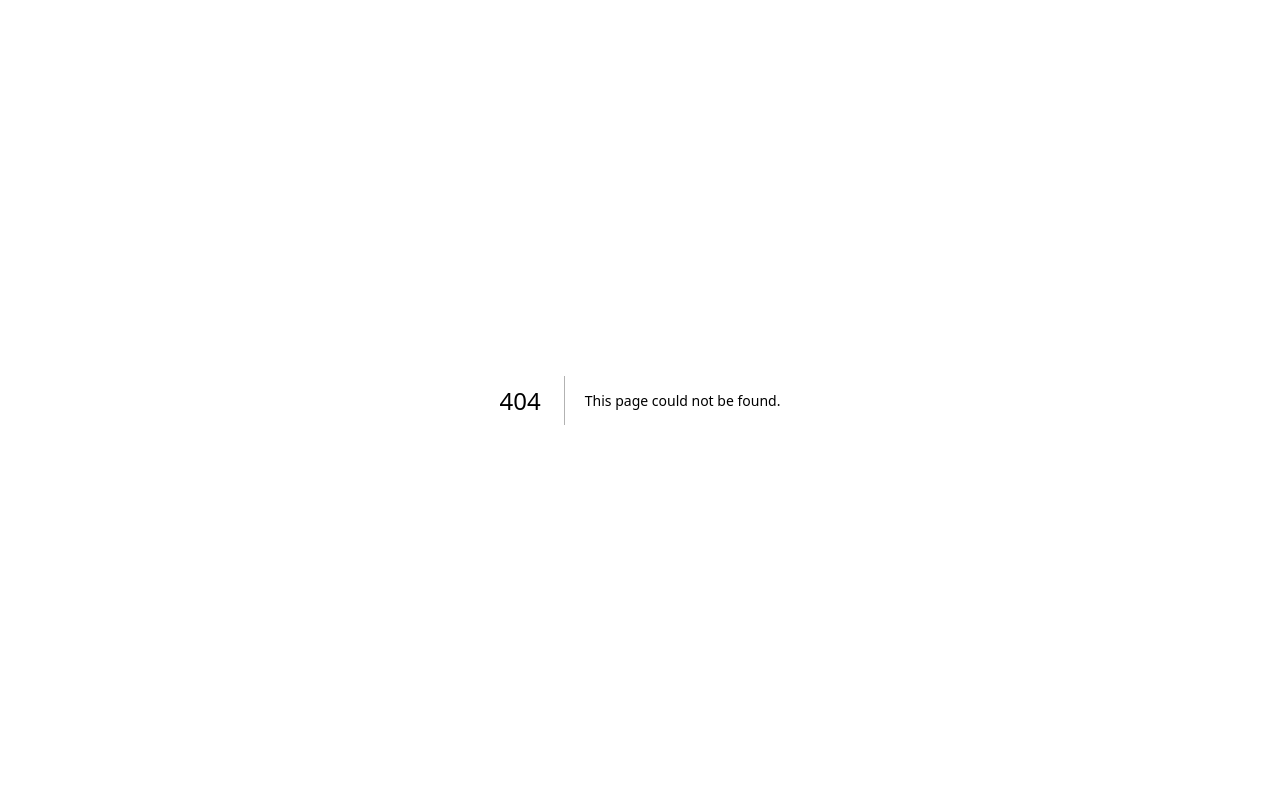
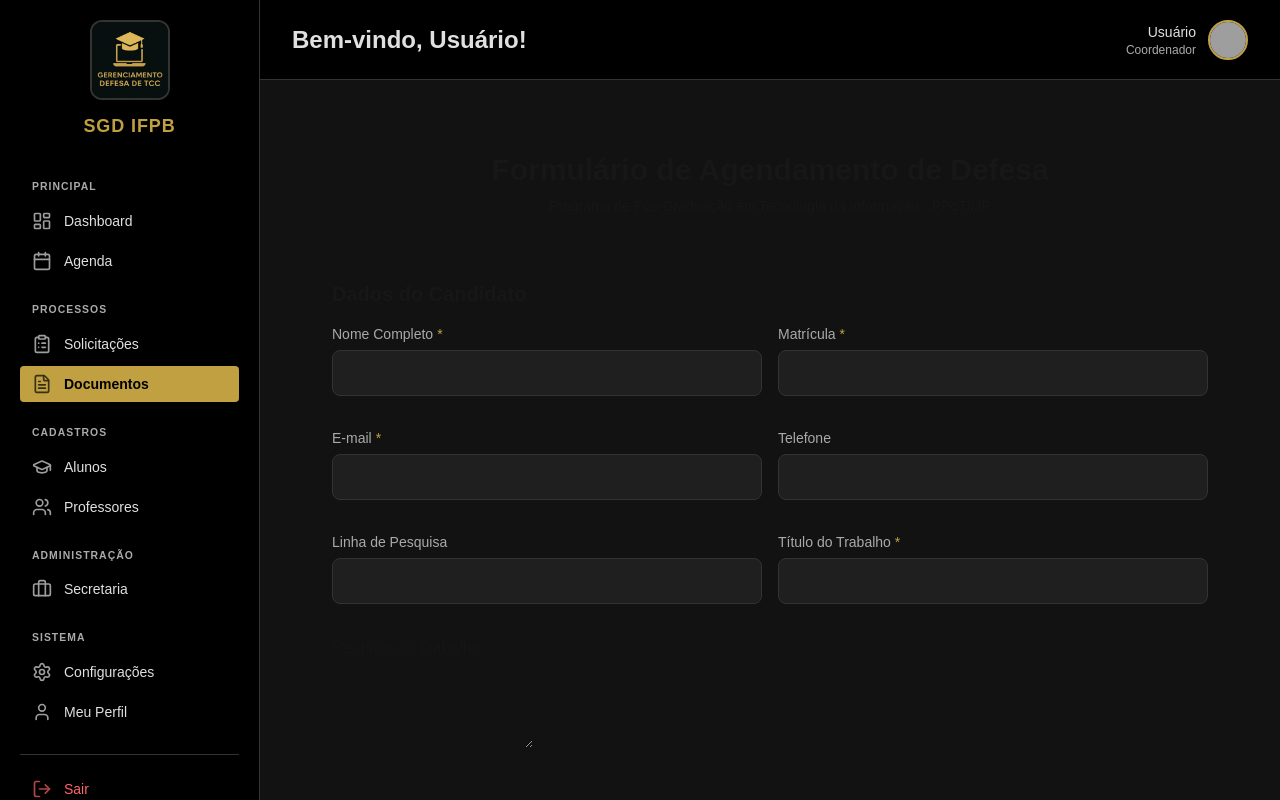
Before and after one commit to itechbr/sgd-react, a Next.js app: page /documentos in a window 1280 px wide. Before the commit this address had no page. Built offline with nearby package versions, Linux system fonts and the light colour scheme; no server answers; grey boxes are pictures that could not be loaded.

Commit message:
Fiz a pagina de documentos

```diff
--- /dev/null
+++ b/app/(admin)/documentos/page.tsx
@@ -0,0 +1,11 @@
+"use client";
+
+import DocumentosForm from "@/app/components/documentos/DocumentosForm";
+
+export default function DocumentosPage() {
+  return (
+    <main className="flex-1 w-full">
+      <DocumentosForm />
+    </main>
+  );
+}
--- /dev/null
+++ b/app/components/documentos/BancaMember.tsx
@@ -0,0 +1,70 @@
+import { FormInput } from "@/app/components/ui/FormInput";
+import { FormSelect } from "@/app/components/ui/FormSelect";
+
+type Props = {
+  index: number;
+  onRemove: () => void;
+};
+
+export default function BancaMember({ index, onRemove }: Props) {
+  return (
+    <div className="border border-sgd-border p-4 rounded-lg bg-sgd-bg/30">
+      <h4 className="text-sgd-gold font-medium mb-3">
+        {index === 0
+          ? "Orientador (Membro Interno)"
+          : "Membro da Banca (Interno/Externo)"}
+      </h4>
+
+      <div className="grid grid-cols-1 md:grid-cols-2 gap-4">
+        <FormInput
+          name={`membros[${index}].nome`}
+          label="Nome Completo"
+          required={index === 0}
+        />
+
+        <FormInput
+          name={`membros[${index}].documento`}
+          label="Matrícula ou CPF"
+          required={index === 0}
+        />
+
+        <FormInput
+          name={`membros[${index}].email`}
+          label="E-mail"
+          type="email"
+        />
+
+        <FormInput
+          name={`membros[${index}].telefone`}
+          label="Telefone"
+        />
+
+        <FormInput
+          name={`membros[${index}].titulacao`}
+          label="Titulação / Instituição"
+          className="md:col-span-2"
+        />
+
+        <FormSelect
+          name={`membros[${index}].participacao`}
+          label="Participação"
+          className="md:col-span-2"
+          options={[
+            { value: "Presencial", label: "Presencial" },
+            { value: "Virtual", label: "Virtual" },
+          ]}
+        />
+      </div>
+
+      {index > 0 && (
+        <button
+          type="button"
+          onClick={onRemove}
+          className="text-red-500 text-xs hover:underline mt-2"
+        >
+          Remover Membro
+        </button>
+      )}
+    </div>
+  );
+}
--- /dev/null
+++ b/app/components/documentos/DocumentosForm.tsx
@@ -0,0 +1,158 @@
+"use client";
+
+import { useState } from "react";
+import BancaMember from "./BancaMember";
+import SuccessModal from "./SuccessModal";
+import { FormInput } from "@/app/components/ui/FormInput";
+
+export default function DocumentosForm() {
+  const [membros, setMembros] = useState<number[]>([0]);
+  const [modalAberto, setModalAberto] = useState(false);
+
+  function adicionarMembro() {
+    setMembros((prev) => [...prev, prev.length]);
+  }
+
+  function removerMembro(index: number) {
+    setMembros((prev) => prev.filter((_, i) => i !== index));
+  }
+
+  function handleSubmit(e: React.FormEvent<HTMLFormElement>) {
+    e.preventDefault();
+
+    console.log("Formulário válido, enviando...");
+    setModalAberto(true);
+
+    setMembros([0]);
+    e.currentTarget.reset();
+  }
+
+  return (
+    <>
+      <form
+        onSubmit={handleSubmit}
+        className="max-w-5xl mx-auto px-4 py-10"
+      >
+        {/* ===== TÍTULO ===== */}
+        <div className="text-center mb-10">
+          <h2 className="text-3xl font-bold text-sgd-gold mb-2">
+            Formulário de Agendamento de Defesa
+          </h2>
+          <p className="text-sgd-muted text-sm">
+            Programa de Pós-Graduação em Tecnologia da Informação - PPgTI/JP
+          </p>
+        </div>
+
+        {/* ===== DADOS DO CANDIDATO ===== */}
+        <section className="card-std p-6 mb-8">
+          <h3 className="text-xl font-semibold text-sgd-gold mb-4">
+            Dados do Candidato
+          </h3>
+
+          <div className="grid grid-cols-1 md:grid-cols-2 gap-4">
+            <FormInput name="nome" label="Nome Completo" required />
+            <FormInput name="matricula" label="Matrícula" required />
+            <FormInput name="email" label="E-mail" type="email" required />
+            <FormInput name="telefone" label="Telefone" />
+            <FormInput
+              name="linhaPesquisa"
+              label="Linha de Pesquisa"
+              className="md:col-span-2"
+            />
+            <FormInput
+              name="titulo"
+              label="Título do Trabalho"
+              className="md:col-span-2"
+              required
+            />
+          </div>
+
+          <textarea
+            name="resumo"
+            placeholder="Resumo do Trabalho"
+            className="input-std md:col-span-2 h-28 mt-4"
+          />
+        </section>
+
+        {/* ===== BANCA ===== */}
+        <section className="card-std p-6 mb-8">
+          <h3 className="text-xl font-semibold text-sgd-gold mb-4">
+            Dados da Banca Examinadora
+          </h3>
+
+          <div className="space-y-6">
+            {membros.map((_, index) => (
+              <BancaMember
+                key={index}
+                index={index}
+                onRemove={() => removerMembro(index)}
+              />
+            ))}
+          </div>
+
+          <div className="mt-4 text-center">
+            <button
+              type="button"
+              onClick={adicionarMembro}
+              className="btn-primary px-6 py-2"
+            >
+              + Adicionar Membro da Banca
+            </button>
+          </div>
+        </section>
+
+        {/* ===== DEFESA ===== */}
+        <section className="card-std p-6 mb-8">
+          <h3 className="text-xl font-semibold text-sgd-gold mb-4">
+            Informações sobre a Defesa
+          </h3>
+
+          <div className="grid grid-cols-1 md:grid-cols-3 gap-4">
+            <FormInput name="data" type="date" label="Data" required />
+            <FormInput name="hora" type="time" label="Hora" required />
+            <FormInput name="local" label="Local / Link" required />
+          </div>
+        </section>
+
+        {/* ===== NOTAS ===== */}
+        <section className="card-std p-6 mb-8">
+          <h3 className="text-xl font-semibold text-sgd-gold mb-4">
+            Notas e Avaliação
+          </h3>
+
+          <div className="grid grid-cols-1 md:grid-cols-5 gap-4">
+            <FormInput name="texto" label="Texto" />
+            <FormInput name="apresentacao" label="Apresentação" />
+            <FormInput name="arguicao" label="Arguição" />
+            <FormInput name="media" label="Média Final" />
+            <FormInput name="avaliacao" label="Avaliação" />
+          </div>
+        </section>
+
+        {/* ===== OBSERVAÇÕES ===== */}
+        <section className="card-std p-6 mb-8">
+          <h3 className="text-xl font-semibold text-sgd-gold mb-4">
+            Observações
+          </h3>
+
+          <textarea
+            name="observacoes"
+            placeholder="Observações adicionais..."
+            className="input-std w-full h-28"
+          />
+        </section>
+
+        <div className="text-center">
+          <button type="submit" className="btn-primary px-8 py-3">
+            Gerar Documento
+          </button>
+        </div>
+      </form>
+
+      <SuccessModal
+        open={modalAberto}
+        onClose={() => setModalAberto(false)}
+      />
+    </>
+  );
+}
--- /dev/null
+++ b/app/components/documentos/SuccessModal.tsx
@@ -0,0 +1,37 @@
+type Props = {
+  open: boolean;
+  onClose: () => void;
+};
+
+export default function SuccessModal({ open, onClose }: Props) {
+  if (!open) return null;
+
+  return (
+    <div
+      className="fixed inset-0 bg-black bg-opacity-80 flex items-center justify-center z-50"
+      onClick={onClose}
+    >
+      <div
+        className="card-std w-full max-w-md"
+        onClick={(e) => e.stopPropagation()}
+      >
+        <div className="flex justify-between items-center p-5 border-b border-sgd-border">
+          <h3 className="text-lg font-semibold text-sgd-gold">
+            Formulário Enviado
+          </h3>
+          <button onClick={onClose}>✕</button>
+        </div>
+
+        <div className="p-6 text-sm">
+          Os dados do formulário foram validados com sucesso.
+        </div>
+
+        <div className="p-4 border-t border-sgd-border flex justify-end">
+          <button onClick={onClose} className="btn-primary px-6 py-2 text-sm">
+            Fechar
+          </button>
+        </div>
+      </div>
+    </div>
+  );
+}
```
Also changed, not shown: 1 other file (tests, documents, lock files or other folders).
